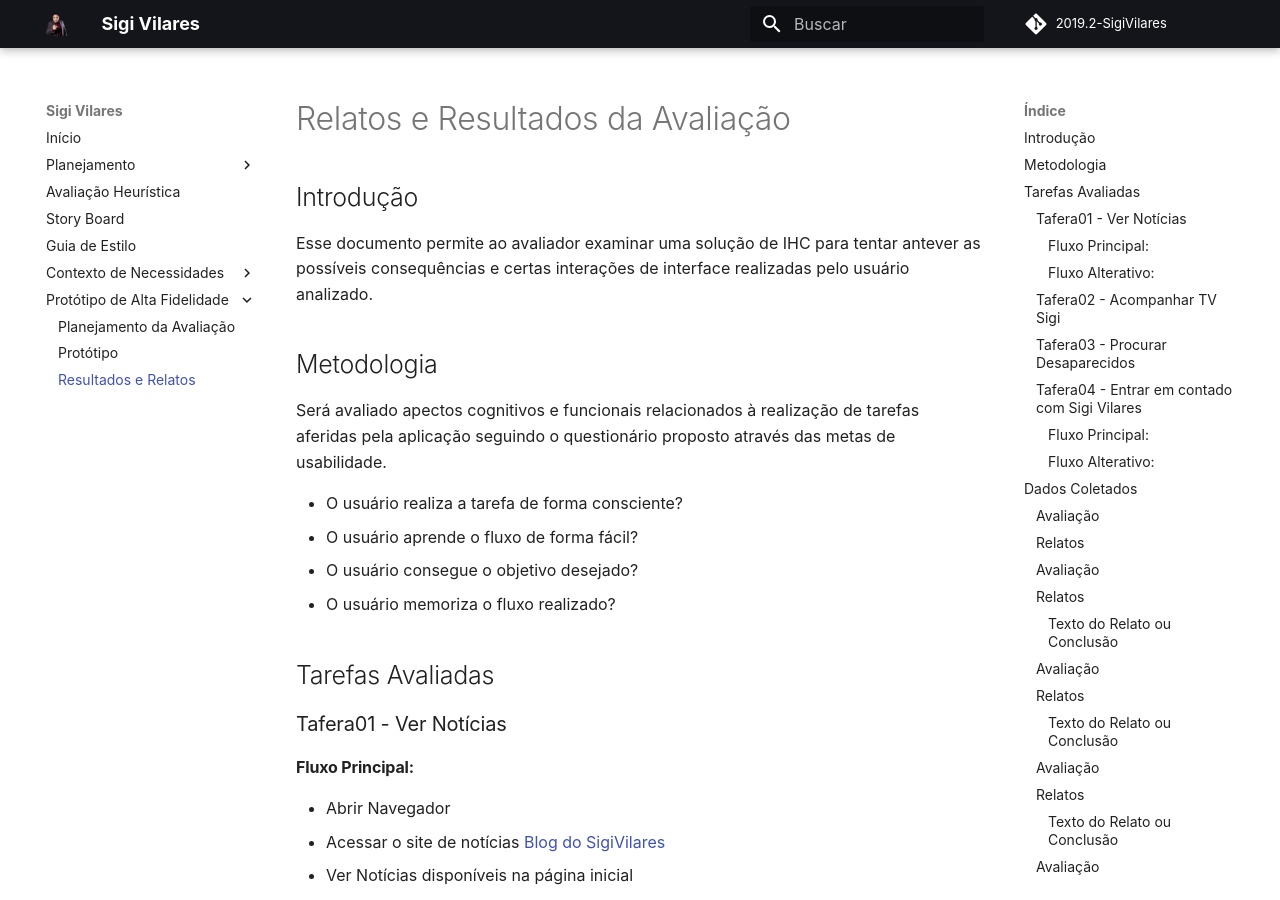
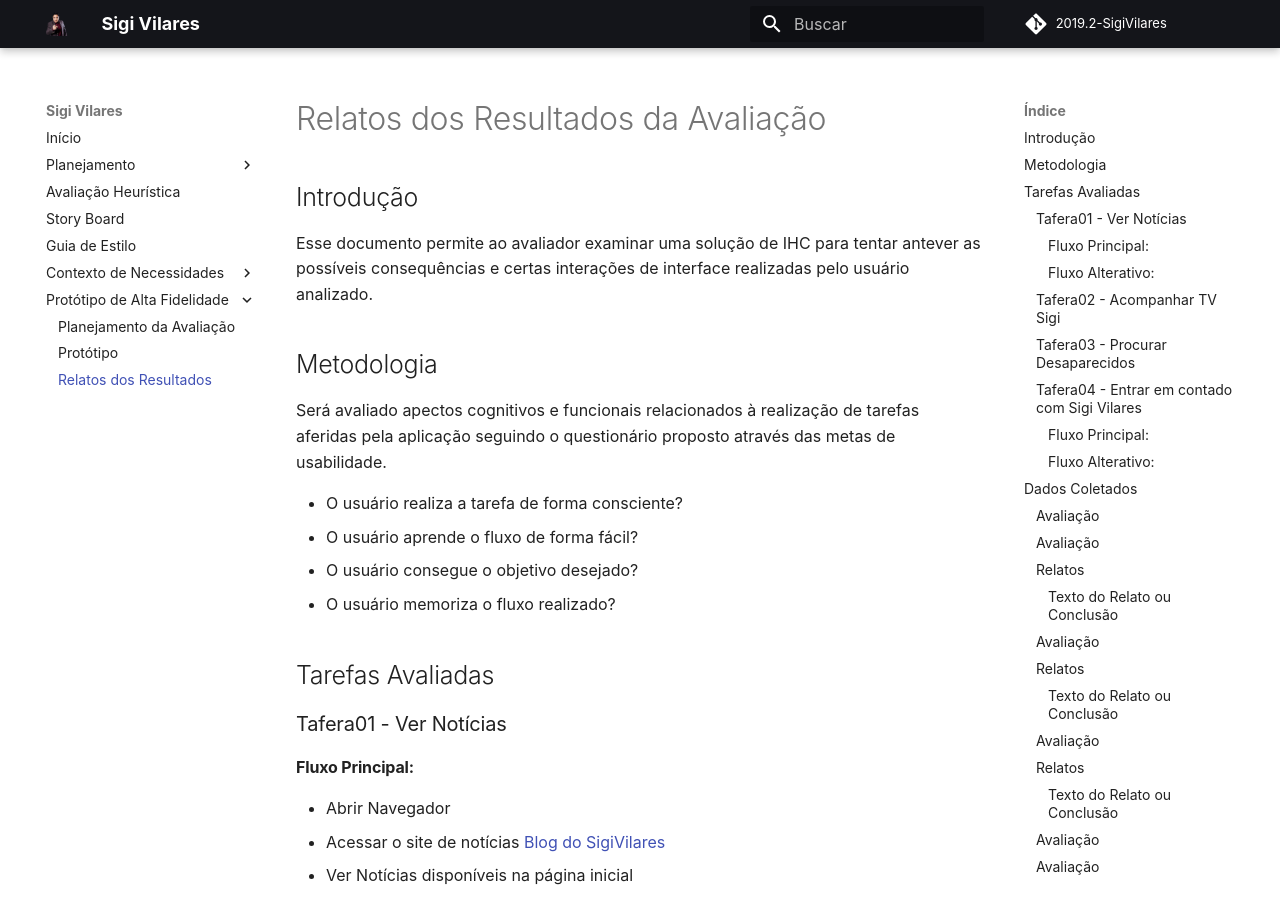
Before and after one commit to Wictorgirardi/2019.2-SigiVilares, an MkDocs documentation site: the page built from docs/prototipo_alta_fidelidade/Resultados.md, in a window 1280 px wide and 900 px high. Built offline with MkDocs 1.6.1 and Material for MkDocs 9.7.7, drawn with Linux system fonts in a browser that asks for light colours; some web fonts are replaced; comment, search, counter and statistics services are not loaded.

Commit message:
Corrigido fomatação do doc de resultados
Signed-off-by: FranciscoHeronildo <heronildo.2010@hotmail.com>
Co-authored-by: LudeRibeiro <ludeyuri07@gmail.com>

```diff
--- a/docs/prototipo_alta_fidelidade/Resultados.md
+++ b/docs/prototipo_alta_fidelidade/Resultados.md
@@ -1,4 +1,4 @@
-# Relatos e Resultados da Avaliação
+# Relatos dos Resultados da Avaliação
 
 ## Introdução
 
@@ -88,8 +88,6 @@ Será avaliado apectos cognitivos e funcionais relacionados à realização de t
 
 !!! note "O usuário memoriza o fluxo realizado?"
     Análise: Sim, o fluxo realizado é simples e o usuário é capaz de memorizar o fluxo com facilidade.
-
-### Relatos
 
 
 **Tafera01 - Ver Notícias - Fluxo Alternativo**
@@ -190,8 +188,6 @@ O usuário acessa o site de notícias [Blog do SigiVilares](https://www.sigivila
 !!! note "O usuário memoriza o fluxo realizado?"
     Análise: Sim, o usuário consegue memorizar o fluxo de maneira fácil e tranquila.
 
-### Relatos
-
 **Tafera04 - Entrar em contado com Sigi Vilares - Fluxo Alternativo**
 
 | Avaliador | Avaliado |
--- a/mkdocs.yml
+++ b/mkdocs.yml
@@ -48,4 +48,4 @@ nav:
   - Protótipo de Alta Fidelidade:
     - Planejamento da Avaliação: prototipo_alta_fidelidade/PlanejamentoDaAvaliacao.md
     - Protótipo: prototipo_alta_fidelidade/PrototipoAlto.md
-    - Resultados e Relatos: prototipo_alta_fidelidade/Resultados.md
+    - Relatos dos Resultados: prototipo_alta_fidelidade/Resultados.md
```
